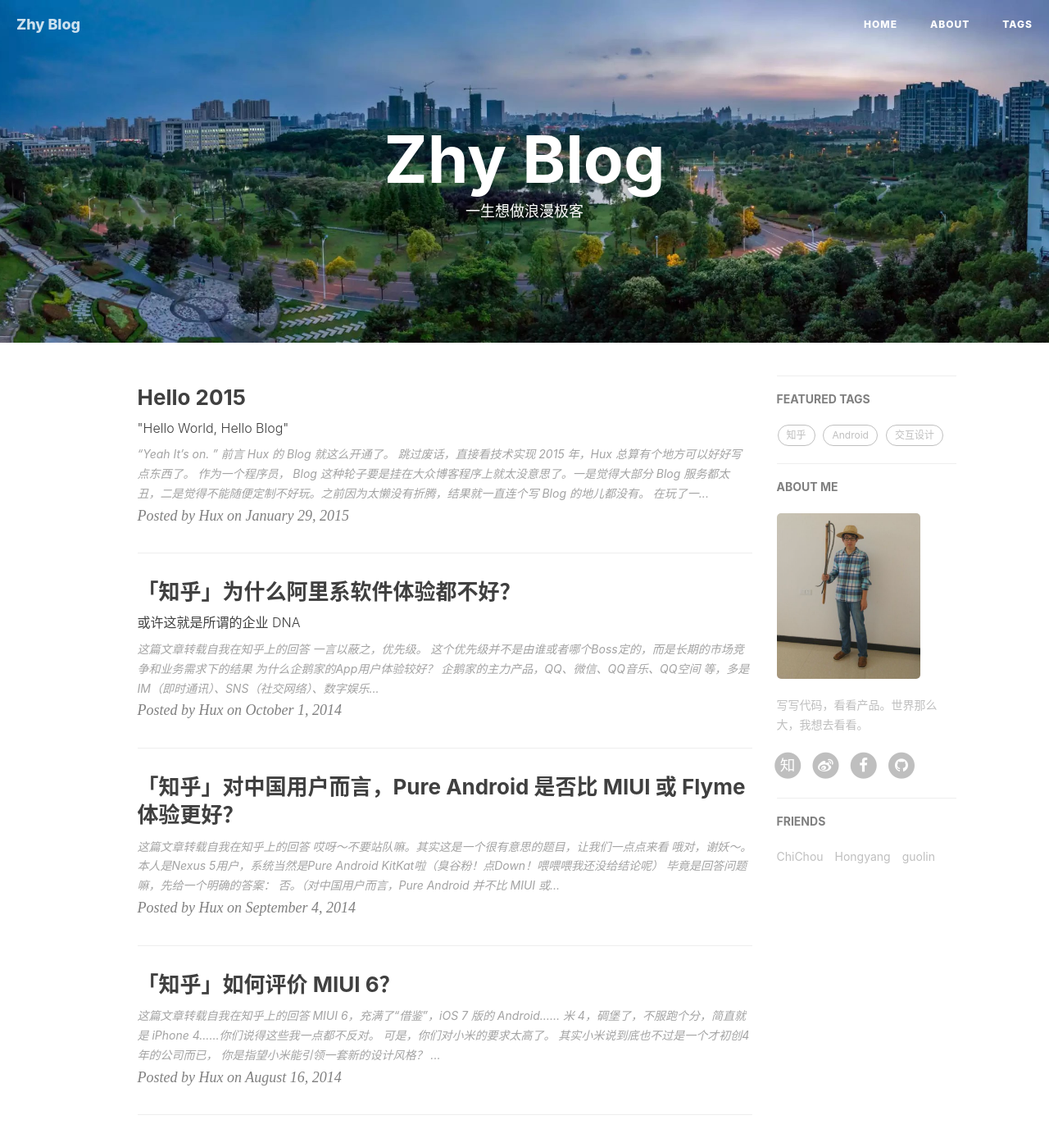
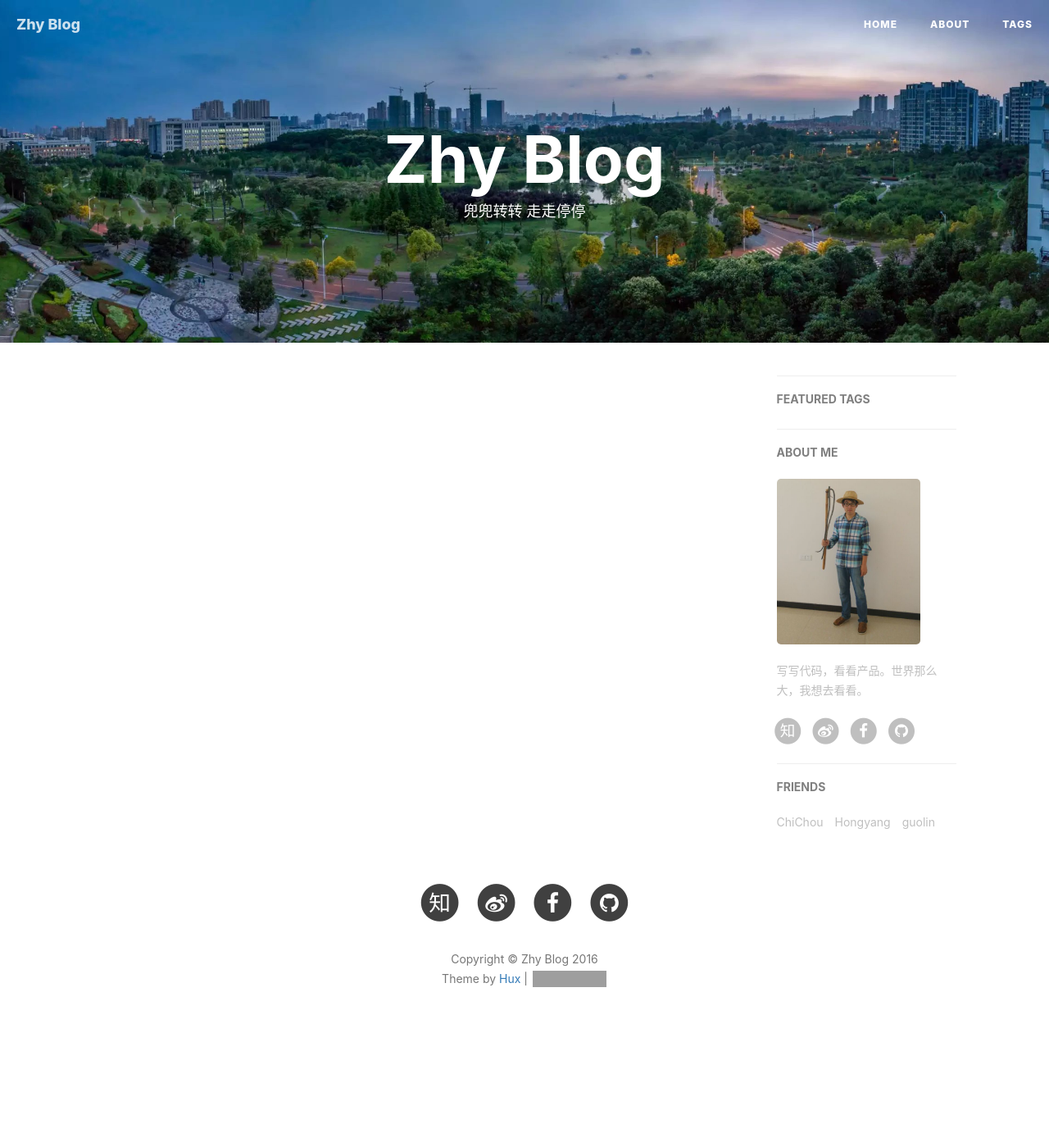
Before and after one commit to xzwc/xzwc.github.io, a Jekyll site: the page built from index.html, in a window 1280 px wide and 1400 px high. Shown: the whole window at 82% size. Built offline with Jekyll 4.4.1, drawn with Linux system fonts in a browser that asks for light colours; nearby versions of some CDN libraries; the list of posts is cut into pages by our own code; comment, search, counter and statistics services are not loaded; grey boxes are pictures that could not be loaded.

Commit message:
修改内容和配置，图标

```diff
--- a/_posts/2014-01-29-hello-2015.markdown
+++ /dev/null
@@ -1,80 +0,0 @@
----
-layout:     post
-title:      "Hello 2015"
-subtitle:   " \"Hello World, Hello Blog\""
-date:       2015-01-29 12:00:00
-author:     "Hux"
-header-img: "img/post-bg-2015.jpg"
-catalog: true
-tags:
-    - 生活
----
-
-> “Yeah It's on. ”
-
-
-## 前言
-
-Hux 的 Blog 就这么开通了。
-
-[跳过废话，直接看技术实现 ](#build)
-
-
-
-2015 年，Hux 总算有个地方可以好好写点东西了。
-
-
-作为一个程序员， Blog 这种轮子要是挂在大众博客程序上就太没意思了。一是觉得大部分 Blog 服务都太丑，二是觉得不能随便定制不好玩。之前因为太懒没有折腾，结果就一直连个写 Blog 的地儿都没有。
-
-在玩了一段时间知乎之后，答题的快感又激起了我开博客的冲动。之前的[个人网站](http://huangxuan.me/portfolio)是作品集形式的（现在集成进来了），并不适合用来写博文，一不做二不休，花一天搞一个吧！
-
-
-<p id = "build"></p>
----
-
-## 正文
-
-接下来说说搭建这个博客的技术细节。
-
-正好之前就有关注过 [GitHub Pages](https://pages.github.com/) + [Jekyll](http://jekyllrb.com/) 快速 Building Blog 的技术方案，非常轻松时尚。
-
-其优点非常明显：
-
-* **Markdown** 带来的优雅写作体验
-* 非常熟悉的 Git workflow ，**Git Commit 即 Blog Post**
-* 利用 GitHub Pages 的域名和免费无限空间，不用自己折腾主机
-	* 如果需要自定义域名，也只需要简单改改 DNS 加个 CNAME 就好了
-* Jekyll 的自定制非常容易，基本就是个模版引擎
-
-
-本来觉得最大的缺点可能是 GitHub 在国内访问起来太慢，所以第二天一起床就到 GitCafe(Chinese GitHub Copy，现在被 Coding 收购了) 迁移了一个[镜像](http://huxpro.coding.me)出来，结果还是巨慢。
-
-哥哥可是个前端好嘛！ 果断开 Chrome DevTool 查了下网络请求，原来是 **pending 在了 Google Fonts** 上，页面渲染一直被阻塞到请求超时为止，难怪这么慢。
-忍痛割爱，只好把 Web Fonts 去了（反正超时看到的也只能是 fallback ），果然一下就正常了，而且 GitHub 和 GitCafe 对比并没有感受到明显的速度差异，虽然 github 的 ping 值明显要高一些，达到了 300ms，于是用 DNSPOD 优化了一下速度。
-
-
-
----
-
-配置的过程中也没遇到什么坑，基本就是 Git 的流程，相当顺手
-
-大的 Jekyll 主题上直接 fork 了 Clean Blog（这个主题也相当有名，就不多赘述了。唯一的缺点大概就是没有标签支持，于是我给它补上了。）
-
-本地调试环境需要 `gem install jekyll`，结果 rubygem 的源居然被墙了……后来手动改成了我大淘宝的镜像源才成功
-
-Theme 的 CSS 是基于 Bootstrap 定制的，看得不爽的地方直接在 Less 里改就好了（平时更习惯 SCSS 些），**不过其实我一直觉得 Bootstrap 在移动端的体验做得相当一般，比我在淘宝参与的团队 CSS 框架差多了……**所以为了体验，也补了不少 CSS 进去
-
-最后就进入了耗时反而最长的**做图、写字**阶段，也算是进入了**写博客**的正轨，因为是类似 Hack Day 的方式去搭这个站的，所以折腾折腾着大半夜就过去了。
-
-第二天考虑中文字体的渲染，fork 了 [Type is Beautiful](http://www.typeisbeautiful.com/) 的 `font` CSS，调整了字号，适配了 Win 的渣渲染，中英文混排效果好多了。
-
-
-## 后记
-
-回顾这个博客的诞生，纯粹是出于个人兴趣。在知乎相关问题上回答并获得一定的 star 后，我决定把这个博客主题当作一个小小的开源项目来维护。
-
-在经历 v1.0 - v1.5 的蜕变后，这个博客主题愈发完整，不但增加了诸多 UI 层的优化（opinionated）；在代码层面，更加丰富的配置项也使得这个主题拥有了更好的灵活性与可拓展性。而作为一个开源项目，我也积极的为其完善文档与解决 issue。
-
-如果你恰好逛到了这里，希望你也能喜欢这个博客主题。
-
-—— Hux 后记于 2015.10
--- a/_posts/2014-08-16-miui6.markdown
+++ /dev/null
@@ -1,60 +0,0 @@
----
-layout:     post
-title:      "「知乎」如何评价 MIUI 6？"
-date:       2014-08-16 12:00:00
-author:     "Hux"
-header-img: "img/post-bg-miui6.jpg"
-tags:
-    - 知乎
-    - MIUI
-    - Android
----
-
-> 这篇文章转载自[我在知乎上的回答](http://www.zhihu.com/question/24783844/answer/29286896)
-
-
-<div>
-    <blockquote>MIUI 6，充满了“借鉴”，iOS 7 版的 Android……
-        <br>米 4，碉堡了，不服跑个分，简直就是 iPhone 4……</blockquote>你们说得这些我一点都不反对。
-    <br>
-    <br><b>可是，你们对小米的要求太高了</b>。
-    <br>
-    <br>其实小米说到底也不过是一个才初创4年的公司而已，
-    <br><b>你是指望小米能引领一套新的设计风格？</b>
-    <br><b>还是指望它能在国际上体现一下我国的自主创新能力？</b>
-    <br>
-    <br>你想太多了。
-    <br>
-    <br>更何况，<b>MIUI也不是没有设计</b>，它比很多国内，国际大厂的ROM好看好用太多了。
-    <br>它只是没有多少新设计而已， iOS 7 的视觉，混着大部分 Android ＋ WP 的交互。也不知道是因为确实欣赏 Android 的一些交互，还是因为毕竟是基于 Android 懒得改了。
-    <br>
-    <br><b>因为没有一个背后的设计思想在支撑，于是它就把所有自己觉得好，觉得会被认可的东西抄过来了而已。</b>
-    <br>
-    <br><b>这思路一点问题都没有，</b><b>大部分用户一定会觉得更好看了</b>，国际范儿又有设计感。最多是少数圈内人士（包括我），那群也不真正买它手机用的人，在那愤愤不平而已。
-    <br>
-    <br><b>自立门派风险太大了。</b>
-    <br><b>MI 4 的配置 + MIUI 6，在这个价位几乎是无敌的，这就够了。</b>
-    <br>
-    <br>至于官方说的什么“糖果式”设计，那简直就是笑话。跟 Ive 的 iOS 7 或是 Material Design，Metro 所设计之设计，完全不在一个高度上。
-    <br>
-    <br>
-    <br>其实有的时候觉得小米很像腾讯（尤其是更早些年的腾讯）。
-    <br><b>其实本来也就不是什么创新者的角色，那就做借鉴和整合呗。</b>
-    <br>
-    <br>用户喜欢什么，
-    <br>公司需要什么，
-    <br>大众流行什么，
-    <br>那我们就做呗。
-    <br>
-    <br><b>拿下市场才是第一位的，不出错才是第一位的</b>。
-    <br><b>先做大了才有可能去做更大的事啊</b>。
-    <br>
-    <br>老罗再有情怀，锤子要是死了，那也就这么死了。
-    <br>
-    <br>你指责小米没有多少创新，或是腾讯老是山寨 start up ，我同意，我陪你愤愤不平，可是又有什么意思呢。
-    <br>
-    <br>它们这么做，对现有公司发展来说，
-    <br><b>简直是一点错都没有。</b>
-    <br>
-    <br>
-</div>
--- a/_posts/2014-09-04-is-pure-android-better.markdown
+++ /dev/null
@@ -1,135 +0,0 @@
----
-layout:     post
-title:      "「知乎」对中国用户而言，Pure Android 是否比 MIUI 或 Flyme 体验更好？"
-subtitle:   ""
-date:       2014-09-04 12:00:00
-author:     "Hux"
-header-img: "img/post-bg-android.jpg"
-tags:
-    - 知乎
-    - 交互设计
-    - Android
----
-
-> 这篇文章转载自[我在知乎上的回答](http://www.zhihu.com/question/25104721/answer/30108886)
-
-
-<p>哎呀～不要站队嘛。其实这是一个很有意思的题目，让我们一点点来看
-    <br>
-    <br>哦对，谢妖～。本人是Nexus 5用户，系统当然是Pure Android KitKat啦（臭谷粉！点Down！喂喂喂我还没给结论呢）
-    <br><b>毕竟是回答问题嘛，先给一个明确的答案</b>：
-    <br>
-    <br><b>否。（</b><b>对中国用户而言，Pure Android 并不比 MIUI 或 Flyme 体验更好。</b><b>）</b>
-
-    <p>从下面「 居然比关注数还多」的回答中，就可以看出大家都是急于站队的样子：</p>
-
-    <ul>
-        <li>Google Service！翻墙很轻松好吗！Geek站过来，有品味绝逼原生阿。</li>
-        <li>没用过Pure，国内Google能用！？本地化多重要，易用果断MIUI/Flyme 啊！（咦 米粉和魅粉居然在一致对外上达成了共识）</li>
-    </ul>
-    <br>从答案我们也可以看出，中国用户的确是一个过于复杂的群体，那这个问题怎么办？
-    <br>
-    <br><b>数学老师教过哒，分类讨论啊！</b>
-    <br>（来，开始认真了。注意，我只分两类，数量非常小的Geek用户，和其余都算在内的非Geek用户）
-    <br>
-    <br>
-
-    <p>先说好理解的：</p>
-
-    <ul>
-        <li><b>为什么 Geek 用户 都爱使用Pure Android？：</b>
-        </li>
-    </ul>在国内，使用Pure Android其实是有很多障碍的：众所周知Google基本被墙死，去年还能上上的G+，Gmail 最近基本报废，回国后Google Now不开VPN永远都是Sign error或者No internet connection……那干嘛还用？
-    <br>
-    <br><b>因为这群人是Geek呀！</b>这群谷粉、安卓粉、IT科技粉、设计师、工程师们，这群充满技术情节的人儿们，为了我们的品味（逼格），挂着VPN，连着美版的Play Store，用着Android/Material Design 的 GMS，Chrome Beta，FB，Twitter，WhatsApp……就这么一路高歌的走下去了。
-    <br>
-    <br>你看！Action Bar ＋ Navigation Drawer 多好用！
-    <br>你看！Fixed Tabs 可以滑的好吗！
-    <br>你看！流畅不！ART开起来妥妥的流畅度爆iOS！
-    <br>你看！原生Android 哪里会越用用卡！？你升4.4.4了吗 ？
-    <br>
-    <br><b>哪里要担心这群人啊。</b>国内买不到的Nexus，用不了GMS，这都不叫事。
-    <br>
-    <br>
-
-    <p>那么，</p>
-
-    <ul>
-        <li><b>为什么 非Geek 用户 不适合使用Pure Android？：</b>
-        </li>
-    </ul>GMS的问题就不多说了，妥妥是用不了，在VPN之间切换也是麻烦。
-    <br>也不说Pure Android不那么好刷到的问题（当然你可以刷CM），
-    <br>我们就直接来看最核心的问题：
-    <br>
-    <br><b>「 Pure Android 的交互设计真的比 MIUI / Flyme 好吗？」<br></b>
-    <br><b>不见得。</b>
-    <br><b>所谓设计，第一个要考虑的就是目标用户。</b>
-    <br>
-    <br>为什么Pure Android的交互设计让Geek觉得用户体验好？
-    <br>
-    <ul>
-        <li>国外规范的 Android Design 生态环境打造统一的 Pure Android 体验</li>
-        <li>更高级的手势/App运用带来了很多便利（典型的例子SwipePad）</li>
-        <li>有着工程师思想的他们可以轻易理解Android的复杂逻辑</li>
-        <li>有着工程师思想的他们总能自己轻松躲开一些设计问题</li>
-    </ul>
-    <br>而 Pure Android 之于 普通用户 呢？
-    <br><b>「 这些优势基本荡然无存」</b>，反而，混乱的国内生态环境带来大部分中国用户对Android Design的陌生，相比iOS复杂许多的Android逻辑带来较高的学习成本……
-    <br>
-    <br>而MIUI/Flyme在设计方面上的本地化，主要就是出来解决这个问题的。
-    <br>我们可以看到，其实MIUI/Flyme做得大部分工作，除了视觉外，就是<b>简化信息层级，降低交互学习成本，遮住Android系统过于复杂的部分，在易用性上向iOS靠拢</b>。
-    <br>
-    <br>如果说在这里MIUI/Flyme还只能和Pure Android 打个平手的话……
-    <br>
-    <br><b>MIUI 和 Flyme 的本地化还远没有完：</b>
-    <br>
-    <br>你在国内总要用国内的互联网服务吧？
-    <br><b>集成，</b>我全给你全整合进来，打造一条龙服务
-    <br>
-    <ul>
-        <li>应用商店
-            <br>
-        </li>
-        <li>云存储/云服务（自己提供或合作）
-            <br>
-        </li>
-        <li>数字娱乐消费（音乐/游戏/阅读/视频/主题/壁纸/铃声……）
-            <br>
-        </li>
-        <li>安全（小白最爱用的系统清理，陌生号码拦截……）
-            <br>
-        </li>
-        <li>生活服务（支付，地图，快递，订餐，打车，旅游……）
-            <br>
-        </li>
-        <li>社交（美图，快速分享……）
-            <br>
-        </li>
-        <li>太多了。总之就是你想要什么有什么，自己没有就跟大家合作呗。
-            <br>
-        </li>
-    </ul><b>不够酷？</b>对大部分用户来说够酷了
-    <br>
-    <ul>
-        <li>小米，平板，盒子，电视，路由……MIUI的多屏体验</li>
-        <li>魅族，联合智能硬件，手表飞机插座……Connect to Meizu</li>
-    </ul><b>渠道成本低（不是指价格）</b>。这个其实也相当重要
-    <br>
-    <ul>
-        <li>容易刷到，适配机子广，稳定。</li>
-        <li>国内买得到，线下甚至有体验店，可以教你用呀什么的。</li>
-    </ul>
-    <br>更何况，对于大部分非Geek用户，手机虽不再只是当年的通讯工具那么简单，但充其量也就是一个智能电子设备而已。<b>能方便快速的享受到国内主流的互联网应用与服务，完成日常的需求就足以</b>。
-    <br>
-    <br><b>MIUI/Flyme 在这方面上的成绩，是Pure Android远不能比的。</b>
-    <br>
-    <br>所以我的结论是：
-    <br>
-    <br><b>对中国用户而言，Pure Android 并不比 MIUI 或 Flyme 体验更好。</b>
-    <br><b>对大部分中国用户而言，MIUI 或 Flyme 比 </b><b>Pure Android 的</b><b>体验更好。</b>
-    <br>
-    <br>
-    <br>
-    <br>
-    <br>没啥利益相关，我又不是云OS的
-</p>
--- a/_posts/2014-10-01-why-alibaba-ux-sucks.markdown
+++ /dev/null
@@ -1,68 +0,0 @@
----
-layout:     post
-title:      "「知乎」为什么阿里系软件体验都不好？"
-subtitle:   "或许这就是所谓的企业 DNA "
-date:       2014-10-1 12:00:00
-author:     "Hux"
-header-img: "img/post-bg-alibaba.jpg"
-tags:
-    - 知乎
-    - 阿里巴巴
-    - 交互设计
----
-
-> 这篇文章转载自[我在知乎上的回答](http://www.zhihu.com/question/25657351/answer/31278511)
-
-
-<div >
-    <br>
-    <br><b>一言以蔽之，优先级。</b>
-    <br>这个优先级并不是由谁或者哪个Boss定的，而是<b>长期的市场竞争和业务需求下的结果</b>
-    <br>
-    <br>
-    <ul>
-        <li><b>为什么企鹅家的App用户体验较好？</b>
-        </li>
-    </ul>
-    企鹅家的主力产品，QQ、微信、QQ音乐、QQ空间 等，多是IM（即时通讯）、SNS（社交网络）、数字娱乐 等形态的产品。
-    <br>
-    <br><b>这类产品往往必须「直接依靠优秀的产品服务与用户体验」来赢得用户。</b>
-    <br>
-    <br>如果这点做不好，产品就无法在竞争中脱颖而出。这也使得在企鹅内部，<b>围绕这部分的要求，需求，反馈 </b><b>都一定最多，使得企鹅不得不把这部分做好</b>。
-    <br>
-    <br>
-    <ul>
-        <li><b>那为什么阿里系的App用户体验较差？</b>
-        </li>
-    </ul>
-    阿里系的主力产品，从1688、淘宝、再到支付宝、天猫、淘宝旅行、淘点点、一淘、旺旺，要么是电商类产品，要么就是电商类的延伸产品。
-    <br>
-    <br>而这类产品的核心竞争力（或者说要做好的难处），往往在<b>「如何与实体经济，甚至政府 打交道」、</b><b>「如何做好运营」，</b>而非优秀的用户体验。
-    <br>
-    <br>应该说，阿里从来都不是不重视用户体验，这两年更是愈发重视。但是因为身处这样的市场环境，<b>阿里必须先完成这些优先级更高的需求（海量的业务，运营需求）以抢占市场，</b>
-    <br>这才导致阿里内部无法有太多精力focus到客户端体验上。
-    <br>
-    <br>
-    <br>
-    <br>上面就算基本回答了题主的问题，
-    <br>不过，知乎惯例，多说几句：
-    <br>
-    <br><b>其实，上面的答案，也可以说这都是说辞。</b>
-    <br>
-    <br>在我刚刚加入阿里的时候，我也一度纳闷甚至郁闷这个事。直到我开始接触更多的项目，我才能逐渐理解「为什么会这样」。
-    <br>
-    <br><b>但是，这并不足以成为借口。</b>
-    <br><b>该不该改？ 当然该改。</b>
-    <br>
-    <br>我相信几乎所有阿里人，尤其UED，肯定都不希望这样。
-    <br>只能说，这需要阿里投入更多的人、更多的时间、更多的努力来做好
-    <br>
-    <br>
-    <br>
-    <br>以上。
-    <br>
-    <br>利益相关：
-    <br>阿里员工
-    <br>
-    <br>
-</div>
--- a/about.html
+++ b/about.html
@@ -1,7 +1,7 @@
 ---
 layout: page
 title: "About"
-description: "This is my university and I am Zhy"
+description: "This is my university and I am Zhy."
 header-img: "img/about-bg.jpg"
 ---
 
@@ -22,7 +22,7 @@ header-img: "img/about-bg.jpg"
 
     <p>一些作品和开源项目，👉 戳 <a href="/portfolio">Portfolio</a> 与 <a href="http://github.com/huxpro">Github</a>；除了在博客写点东西外，我也是 <a href="http://www.gfansub.com/">GDG 字幕组</a>的译者之一、<a href="http://zhuanlan.zhihu.com/FrontendMagazine">前端外刊评论 · 知乎专栏</a>的维护译者之一、<a href="http://zhuanlan.zhihu.com/huxblog">知乎专栏 · 一生想做浪漫极客</a> 的创办者。</p> -->
 
-    <p>Hey，我是<strong>张浩烨</strong>，程序员 </p>
+    <p>Hey，我是<strong>张浩烨</strong>，程序员。 </p>
 
 
 
--- a/index.html
+++ b/index.html
@@ -1,6 +1,6 @@
 ---
 layout: page
-description: "一生想做浪漫极客"
+description: "兜兜转转 走走停停"
 ---
 
 {% for post in paginator.posts %}
```
Also changed, not shown: img/favicon.ico.
